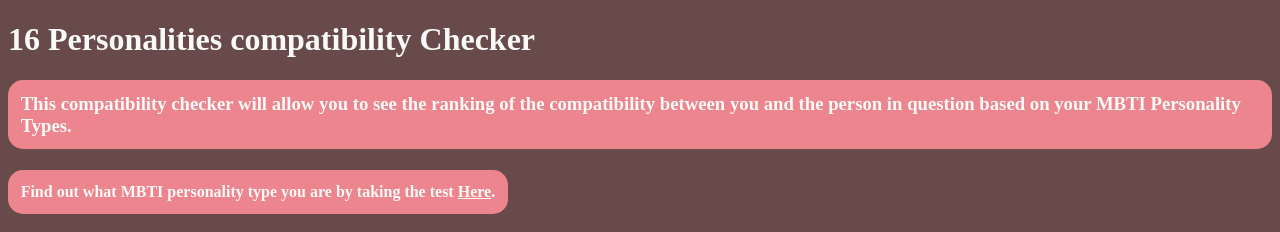
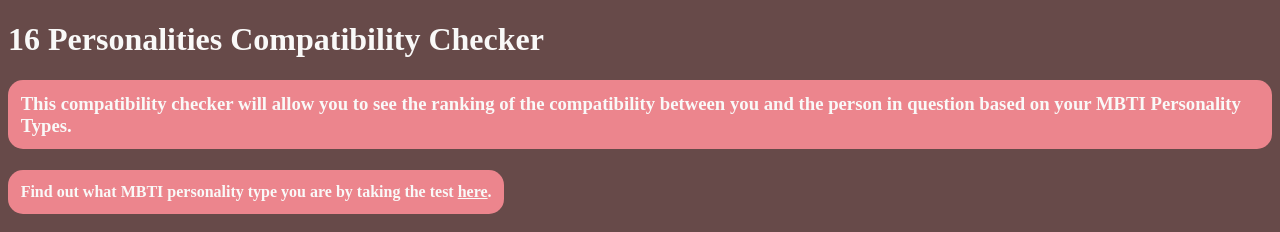
Before and after one commit to johneyaugusteami/CompatibilityChecker, a plain HTML site: page index.html in a window 1280 px wide. Shown: the top 232 px of the page. Drawn offline with Linux system fonts and the light colour scheme.

Commit message:
minor change to capitalization

```diff
--- a/index.html
+++ b/index.html
@@ -13,13 +13,13 @@
 </head>
 
 <body>
-    <h1 class="main-heading">16 Personalities compatibility Checker</h1>
+    <h1 class="main-heading">16 Personalities Compatibility Checker</h1>
     <div>
 
         <h3 class="sub-heading">This compatibility checker will allow you to see the ranking of the compatibility
             between you and the person in question based on your MBTI Personality Types.</h3>
         <h4 class="sub-heading_link">Find out what MBTI personality type you are by taking the test <a
-                class="link_to16p" href="https://www.16personalities.com/">Here</a>.</h4>
+                class="link_to16p" href="https://www.16personalities.com/">here</a>.</h4>
 
     </div>
     <fieldset class="field-set-Q">
```
